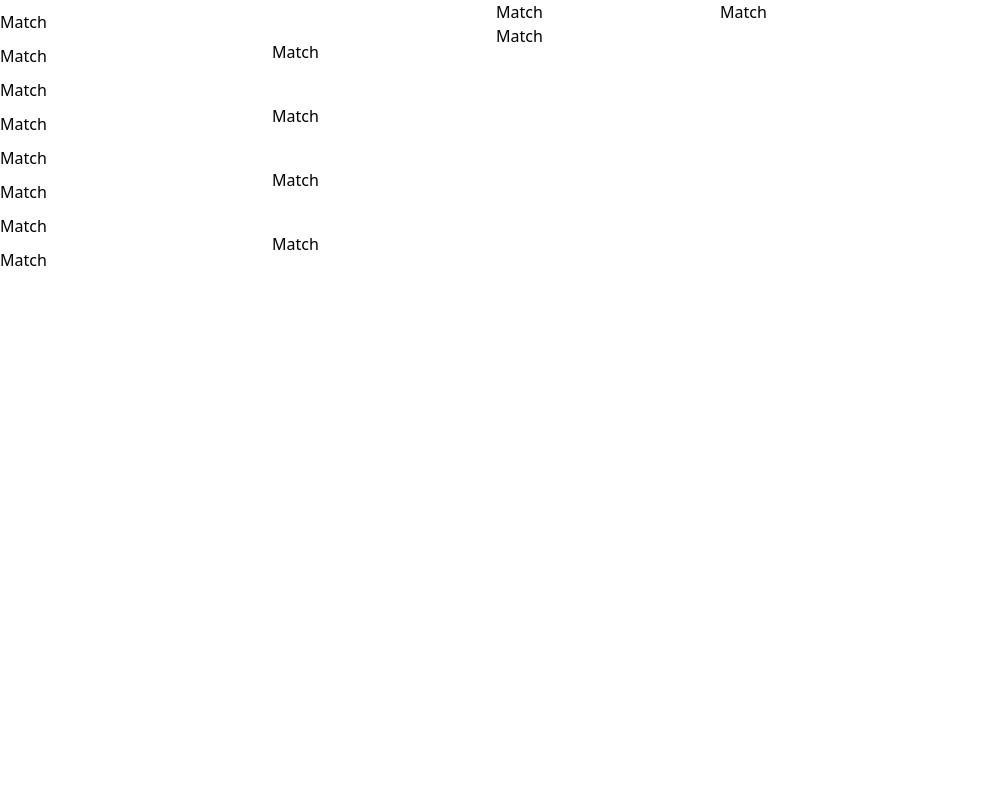
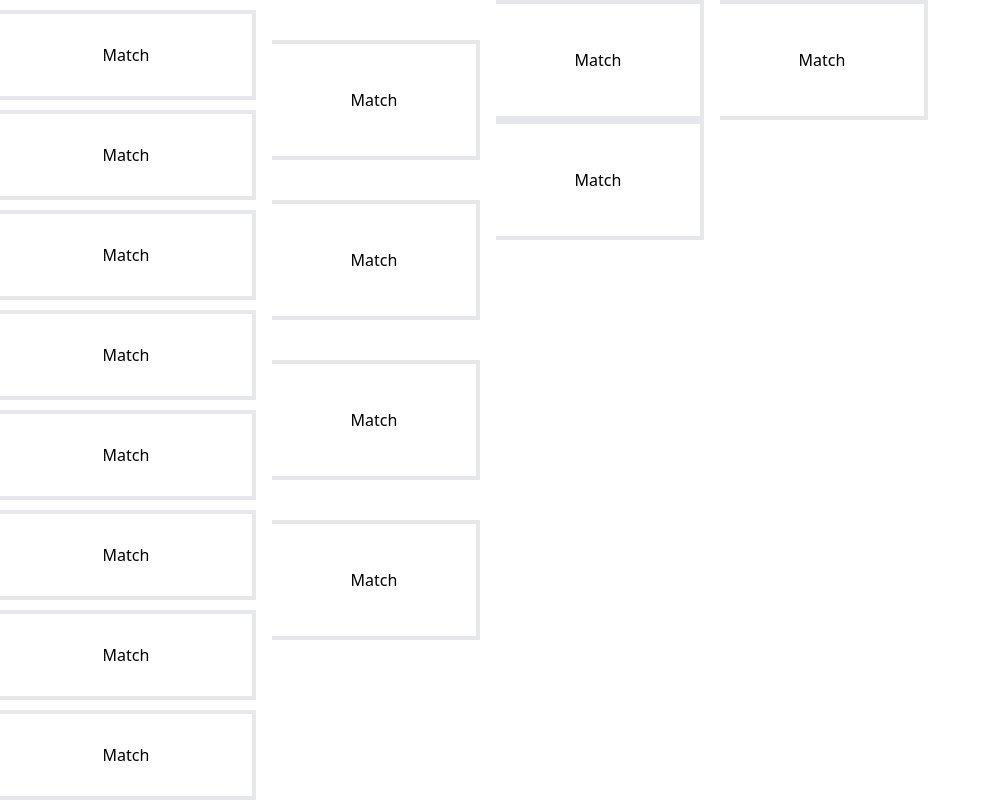
Before and after one commit to Abdirazak140/NBABracketHub, a React (Create React App) app: page /make-bracket-predictions in a window 1280 px wide. Shown: the whole page, without its empty margins (0-991 px from the left). Built offline with nearby package versions, Linux system fonts and the light colour scheme.

Commit message:
Made prediction builder panel

```diff
--- a/src/components/predictionBox.tsx
+++ b/src/components/predictionBox.tsx
@@ -1,6 +1,6 @@
-function Prediction(props: any){
+function Prediction({bracket, sendUser}: any){
     return(
-        <div className="flex justify-center items-center w-60 h-36 text-lg text-black bg-white border-black rounded-lg m-3 border-2">{props.bracket}</div>
+        <div onClick={sendUser} className="flex justify-center items-center w-60 h-36 text-lg text-black bg-white border-black rounded-lg m-3 border-2">{bracket}</div>
     )
 }
 
--- a/src/index.css
+++ b/src/index.css
@@ -155,3 +155,15 @@
 .dropdown-content-btn:hover{
   background-color: blue;
 }
+
+.box{
+  height: 90px;
+  display: flex;
+  justify-content: center;
+  align-items: center;
+  border-width: 4px 4px 4px 0;
+}
+
+.box-semi{
+  height: 120px;
+}
```
